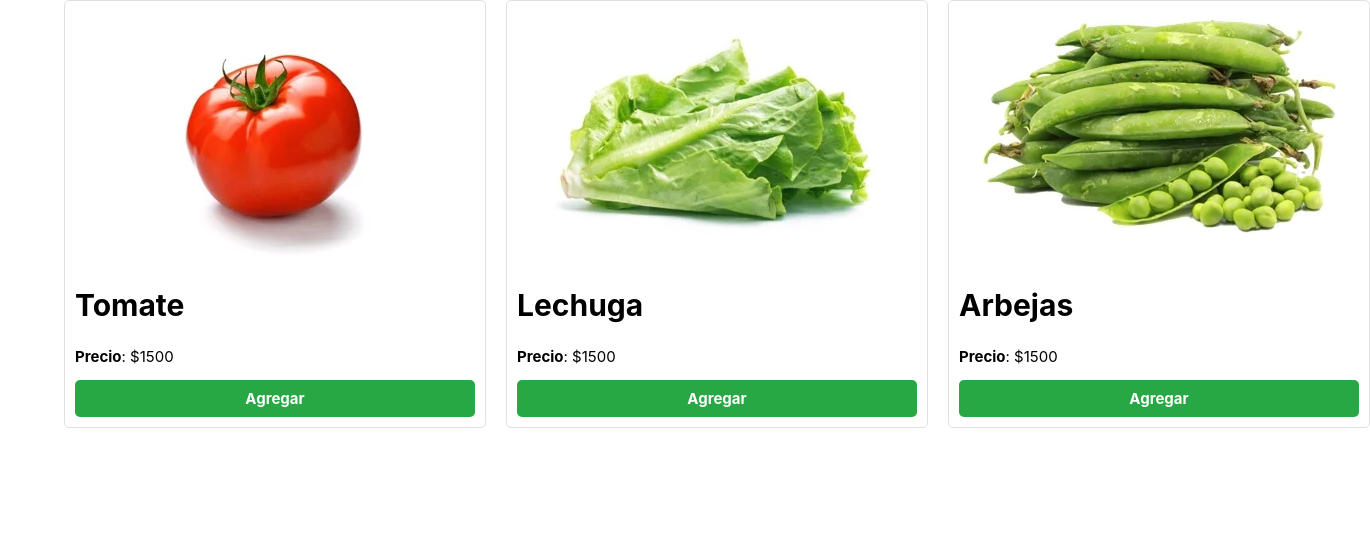
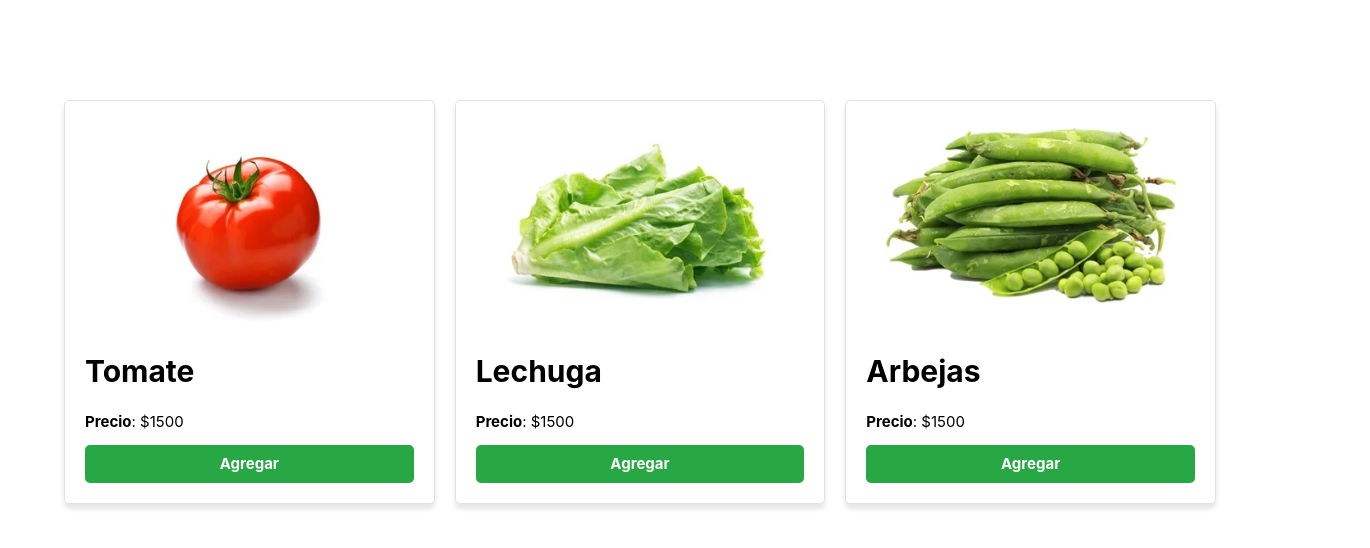
Before and after one commit to ignacioDorigo/carrito-clases-react, a React (Create React App) app: page / in a window 1280 px wide. Shown: the top 548 px of the page, 1370 px wide, since content can reach past the window. Built offline with nearby package versions, Linux system fonts and the light colour scheme.

Commit message:
Producto

```diff
--- a/src/components/Producto/Producto.css
+++ b/src/components/Producto/Producto.css
@@ -1,3 +1,27 @@
+.producto {
+    padding: 2rem;
+    border: 1px solid #e1e1e1;
+    border-radius: 5px;
+    width: 100%;
+    box-shadow: 0px 5px 5px rgba(0, 0, 0, 0.1);
+}
+
+.producto__imagen {
+    width: 100%;
+}
+
+.producto__nombre {
+    font-size: 3rem;
+}
+
+.producto__precio {
+    font-size: 1.5rem;
+}
+
+.producto__precio--bold {
+    font-weight: bold;
+}
+
 .boton {
     border-radius: 5px;
     padding: 1rem 2rem;
@@ -18,21 +42,3 @@
     background-color: #228e3c;
 
 }
-
-.producto {
-    padding: 1rem;
-    border: 1px solid #e1e1e1;
-    border-radius: 5px;
-}
-
-.producto__nombre {
-    font-size: 3rem;
-}
-
-.producto__precio {
-    font-size: 1.5rem;
-}
-
-.producto__precio--bold {
-    font-weight: bold;
-}
--- a/src/components/Producto/Producto.jsx
+++ b/src/components/Producto/Producto.jsx
@@ -8,7 +8,7 @@ class Producto extends Component {
         console.log(producto.urlImagen)
         console.log(producto)
         return <div className="producto">
-            <img src={`${producto.urlImagen}`} alt={`Foto de ${producto.nombre}`}></img>
+            <img className="producto__imagen" src={`${producto.urlImagen}`} alt={`Foto de ${producto.nombre}`}></img>
             <h2 className="producto__nombre">{producto.nombre}</h2>
             <p className="producto__precio"><span className="producto__precio--bold">Precio</span>: ${producto.precio}</p>
             <button className="boton boton__agregar" onClick={() => {
--- a/src/components/Productos/Productos.css
+++ b/src/components/Productos/Productos.css
@@ -1,14 +1,17 @@
-.productos {
-    display: grid;
-    grid-template-columns: repeat(2, 1fr);
-    gap: 2rem;
-}
-
 .contenedor{
     margin: 0 auto;
     max-width: 120rem;
     width: 90%;
 }
+
+.productos {
+    display: grid;
+    grid-template-columns: repeat(2, 1fr);
+    gap: 2rem;
+    margin-top: 10rem;
+}
+
+
 
 @media (width>=768px) {
     .productos {
```
